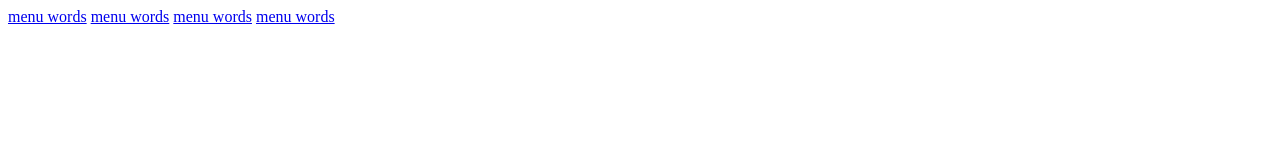
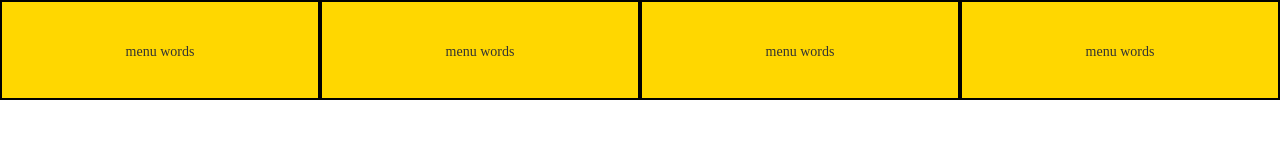
Before and after one commit to IvanDavais/Front-End, a plain HTML site: page 13PC端和移动端/04FluidLayout.html in a window 1280 px wide. Drawn offline with Linux system fonts and the light colour scheme.

Commit message:
04FluidLayout

```diff
--- a/13PC端和移动端/04FluidLayout.html
+++ b/13PC端和移动端/04FluidLayout.html
@@ -2,7 +2,43 @@
 <html lang="en">
 <head>
   <meta charset="UTF-8">
+
+  <!-- You need to add this sentence to suit for the mobile end. -->
+  <meta name="viewport" content="width=device-width, user-scalable=no, initial-scale=1.0, maximum-scale=1.0, minimum-scale=1.0">
   <title>FluidLayout</title>
+  <style type="text/css">
+    body{
+      margin: 0;
+    }
+
+    .con a{
+      display: block;
+
+      /*Method 1 : Use calc to solve the border setting problem*/
+      /*In the element A，we use the width minus the sum of the left and right margins
+      as final width of element A.*/
+      /*width: calc(25% - 4px);*/
+
+
+      /*Method 2: box-sizing:border-box*/
+      /*The width and height properties include the content, padding, and border,
+       but do not include the margin. Note that padding and border will be inside of the box.
+       */
+      width: 25%;
+      box-sizing:border-box;
+
+
+      height: 100px;
+      background-color: gold;
+      text-align: center;
+      line-height: 100px;
+      float: left;
+      text-decoration: none;
+      color: #333;
+      font-size: 14px;
+      border: 2px solid #000;
+    }
+  </style>
 </head>
 <body>
   <div class="con">
```
